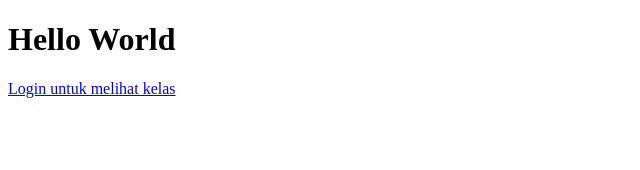
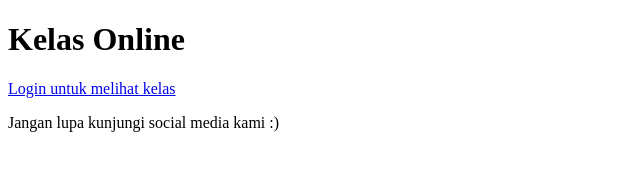
Before and after one commit to FatihAkbar/KelasOnline, a plain HTML site: page index.html in a window 1280 px wide. Shown: the whole page, without its empty margins (0-640 px from the left). Drawn offline with Linux system fonts and the light colour scheme.

Commit message:
Sedikit Perubahan di index.html dan login.html

```diff
--- a/index.html
+++ b/index.html
@@ -6,6 +6,7 @@
 	<title>Kelas Online</title>
 </head>
 <body>
-	<h1>Hello World</h1>
+	<h1>Kelas Online</h1>
 	<a href="login.html">Login untuk melihat kelas</a>
+	<p>Jangan lupa kunjungi social media kami :)</p>
 </body>
```
Also changed, not shown: login.html (+1 -1 lines).
